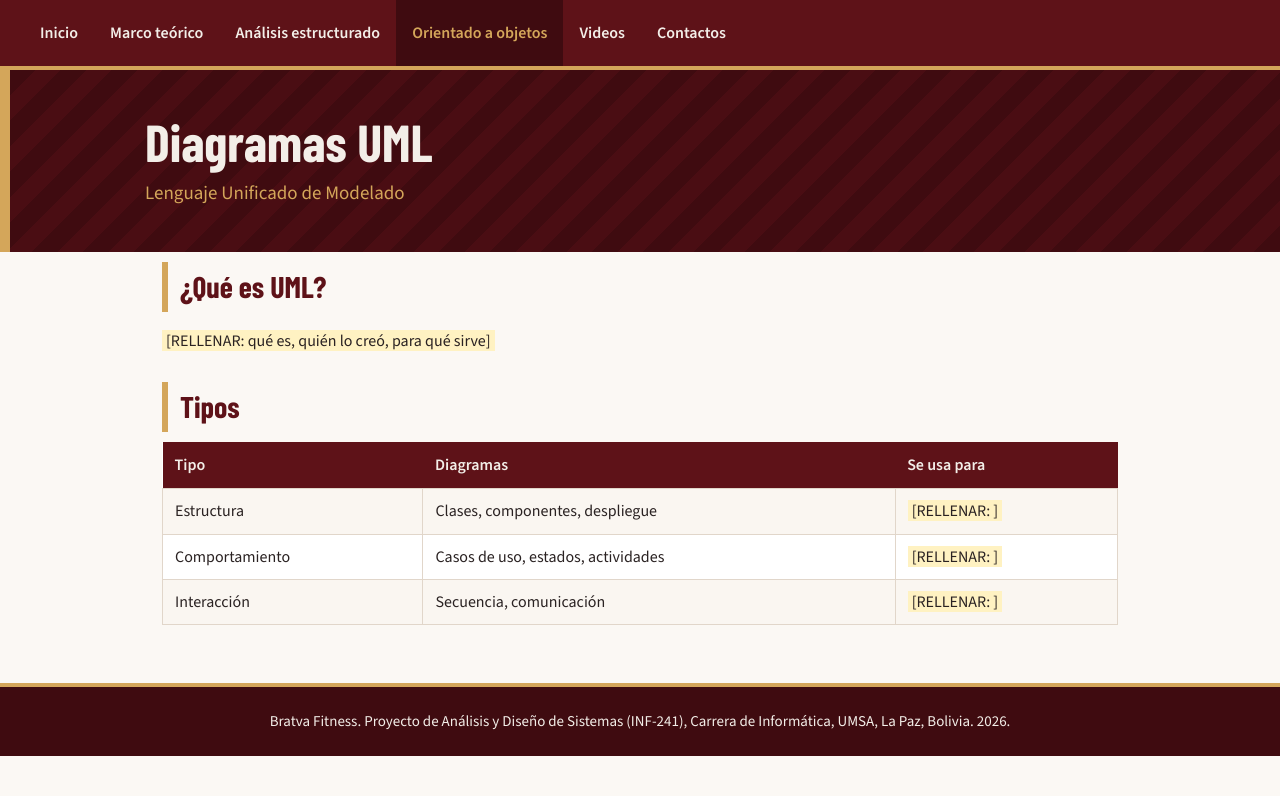
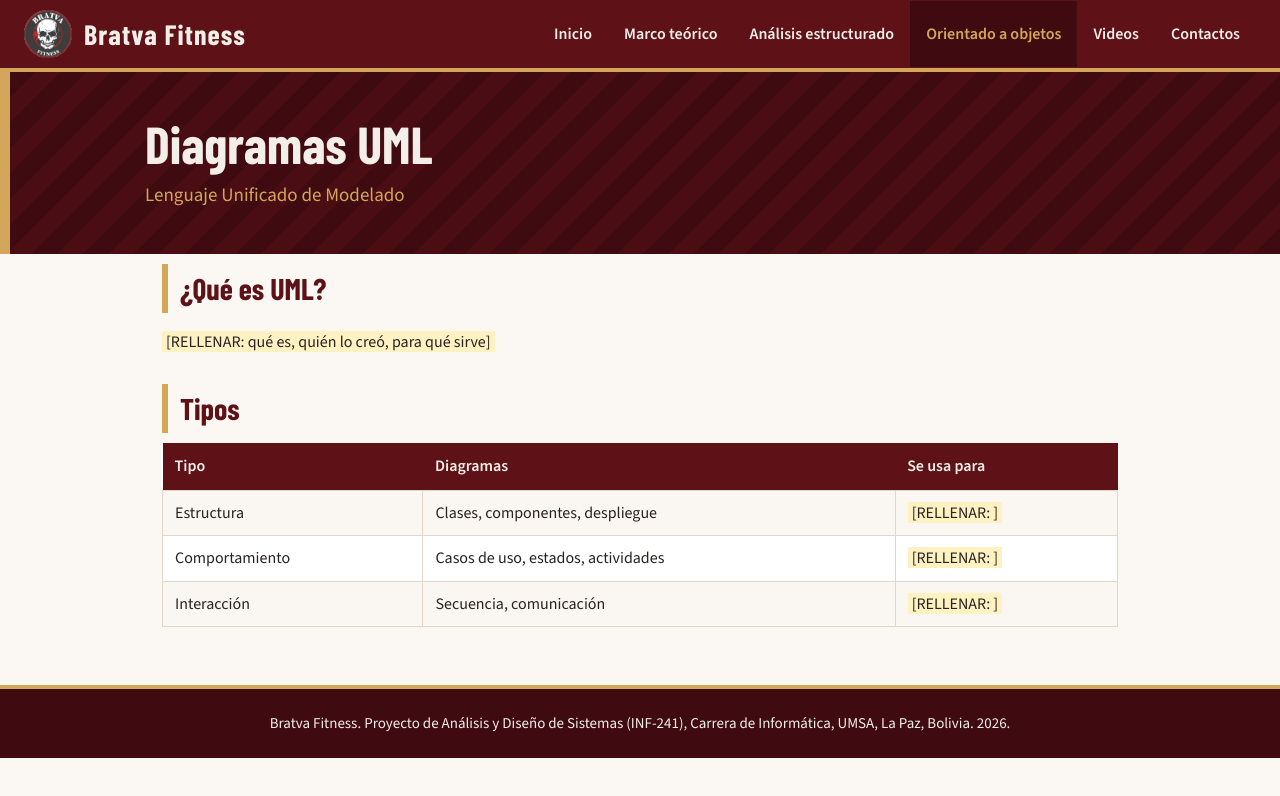
Before and after one commit to JoelMP1407/proyectoINF-241, a plain HTML site: page diagramas-uml.html in a window 1280 px wide. Drawn offline with nearby package versions, Linux system fonts and the light colour scheme.

Commit message:
arreglo diagramas-uml

```diff
--- a/diagramas-uml.html
+++ b/diagramas-uml.html
@@ -10,6 +10,7 @@
 </head>
 <body>
 <header class="top">
+  <a class="brand" href="index.html"><img src="img/logo.jpeg" alt="Logo de Bratva Fitness" width="48" height="48"><span>Bratva Fitness</span></a>
   <button class="burger" aria-label="Abrir menú" aria-expanded="false">Menú</button>
   <nav aria-label="Menú principal"><ul class="menu"><li><a href="index.html">Inicio</a></li><li><a href="marco-teorico.html">Marco teórico</a></li><li><a href="analisis-estructurado.html" aria-haspopup="true">Análisis estructurado</a><ul class="sub"><li><a href="modelo-ambiental.html">Modelo ambiental</a></li><li><a href="dfd.html">Diagramas de flujo de datos</a></li><li><a href="diccionario-de-datos.html">Diccionario de datos</a></li><li><a href="der.html">Modelo entidad-relación</a></li></ul></li><li><a href="orientado-a-objetos.html" class="act" aria-haspopup="true">Orientado a objetos</a><ul class="sub"><li><a href="diagramas-uml.html" class="act">Diagramas UML</a></li><li><a href="casos-de-uso.html">Casos de uso</a></li><li><a href="diagrama-de-clases.html">Diagrama de clases</a></li><li><a href="diagrama-de-secuencia.html">Diagrama de secuencia</a></li><li><a href="diagrama-de-comunicacion.html">Diagrama de comunicación</a></li></ul></li><li><a href="videos.html">Videos</a></li><li><a href="contactos.html">Contactos</a></li></ul></nav>
 </header>
```
